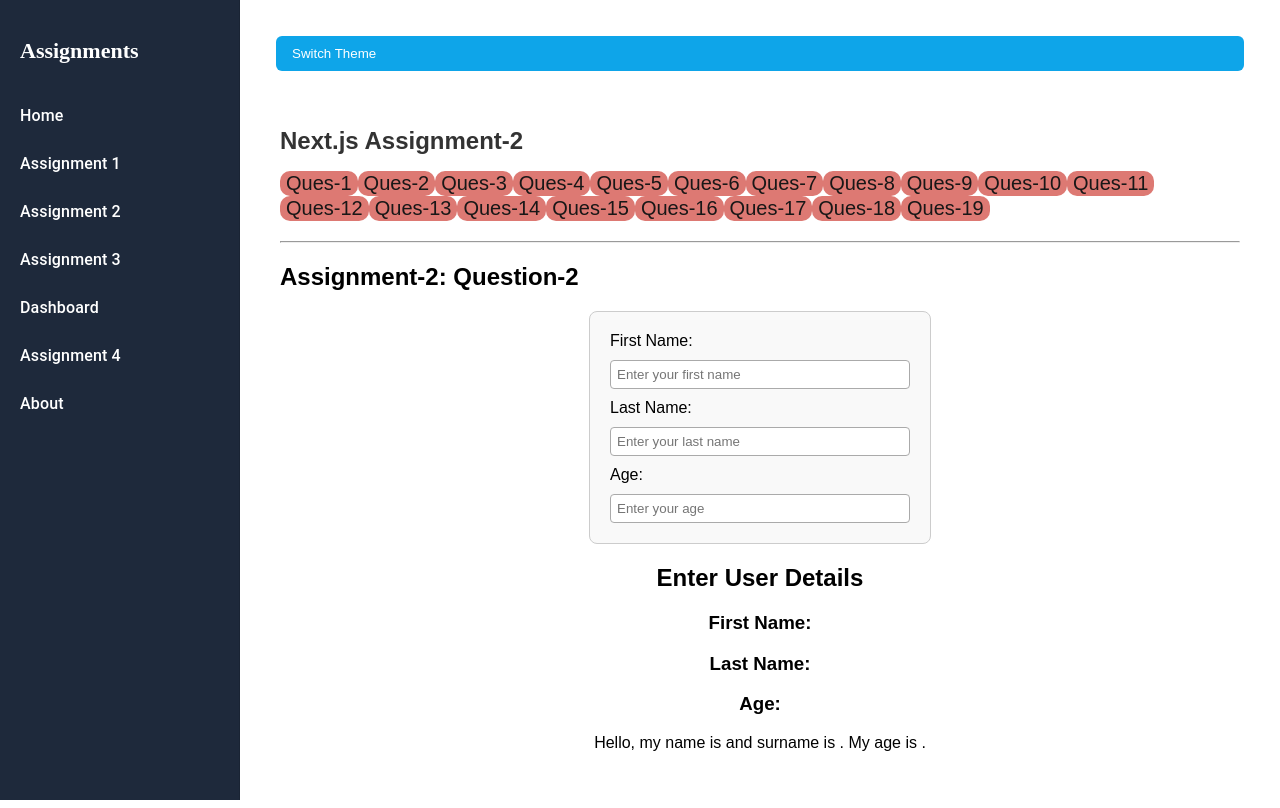
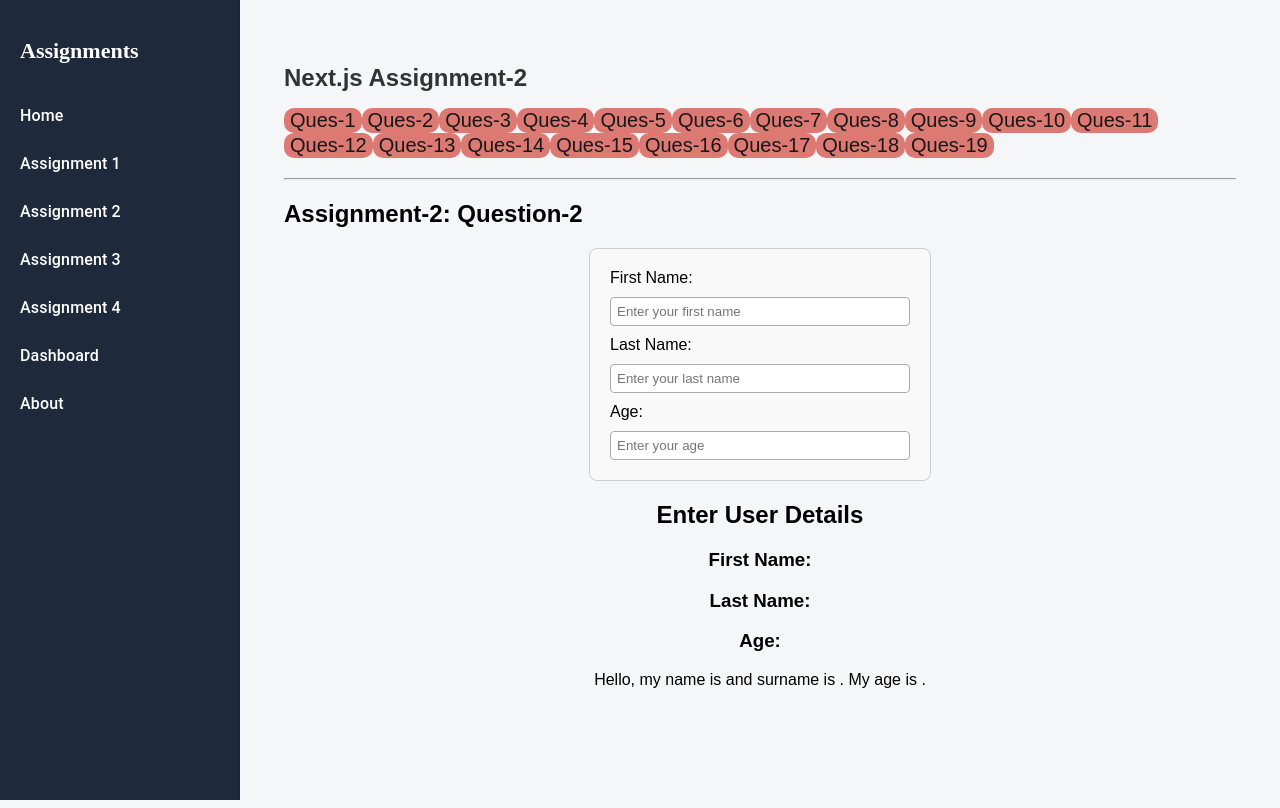
Before and after one commit to vaishnavi-successiveTech/React-Training, a Next.js app: page /Assignment-2/question-2 in a window 1280 px wide. Built offline with nearby package versions, Linux system fonts and the light colour scheme.

Commit message:
resolve conflic

```diff
--- a/src/app/Assignment-1/layout.js
+++ b/src/app/Assignment-1/layout.js
@@ -16,6 +16,7 @@
 };
 const RootLayout = ({ children }) =>{
   return (
+
       <div>
         <h2>Next.js Assignment-1</h2>
         <div className="parent-button">
@@ -38,6 +39,7 @@
           <button>Question-6</button>
         </Link>{"  "}
        </div>
+
         {children}
         </div>
   );
--- a/src/app/Assignment-3/page.jsx
+++ b/src/app/Assignment-3/page.jsx
@@ -2,8 +2,10 @@
  const HomePage=()=> {
   return (
     <div>
-      <h2>Welcome to Next.js Assignments-3</h2>
-      <p>Click on any assignment above to get started!</p>
+
+      <h2>Welcome to Next.js Assignments</h2>
+      <p>CClick On Assignments</p>
+
     </div>
   );
 }
--- a/src/app/layout.js
+++ /dev/null
@@ -1,33 +0,0 @@
-import "./globals.css";
-import dynamic from "next/dynamic";
-
-// Dynamically import client components
-//const Sidebar = dynamic(() => import("@/components/Sidebar"), { ssr: false });
-// const ThemeSwitcher = dynamic(() => import("@/components/ThemeSwitcher"), { ssr: false });
-import { Sidebar, ThemeSwitcher } from "@/components";
-
-import ThemeProvider from "@/context/ThemeContext";
-import { AuthContextProvider } from "@/context/AuthContext";
-
-// export const metadata = {
-//   title: "Next.js Assignments",
-//   description: "Multiple assignments using Next.js",
-// };
-
-export default function RootLayout({ children }) {
-  return (
-    <html lang="en">
-      <body style={{ margin: 0 }}>
-        <div style={{ display: "flex", minHeight: "100vh" }}>
-          <Sidebar />
-          <div style={{ flex: 1, padding: "20px" }}>
-            <ThemeProvider>
-              <ThemeSwitcher />
-              <AuthContextProvider>{children}</AuthContextProvider>
-            </ThemeProvider>
-          </div>
-        </div>
-      </body>
-    </html>
-  );
-}
--- /dev/null
+++ b/src/app/layout.jsx
@@ -0,0 +1,57 @@
+// app/layout.js
+import "./globals.css";
+import { Geist, Geist_Mono } from "next/font/google";
+import Sidebar from "@/components/Sidebar";
+import ThemeProvider from "@/context/ThemeContext";
+import { AuthContextProvider } from "@/context/AuthContext";
+
+// If you use any context, import it:
+// import ThemeProvider from "@/context/ThemeContext";
+// import { AuthContextProvider } from "@/context/AuthContext";
+
+const geistSans = Geist({
+  subsets: ["latin"],
+  variable: "--font-geist-sans",
+});
+
+const geistMono = Geist_Mono({
+  subsets: ["latin"],
+  variable: "--font-geist-mono",
+});
+
+// export const metadata = {
+//   title: "Next.js Assignments",
+//   description: "Multiple assignments using Next.js",
+// };
+
+export default function RootLayout({ children }) {
+  return (
+    <html lang="en">
+      <body
+        style={{
+          margin: 0,
+          fontFamily: "var(--font-geist-sans)",
+          backgroundColor: "#f4f6f8",
+        }}
+      >
+        {/* If you want to wrap with providers, uncomment these lines: */}
+        <ThemeProvider>
+        <AuthContextProvider>
+        <div style={{ display: "flex", minHeight: "100vh" }}>
+          <Sidebar />
+          <main
+            style={{
+              flex: 1,
+              padding: "24px",
+              overflow: "auto",
+            }}
+          >
+            {children}
+          </main>
+        </div>
+        </AuthContextProvider>
+        </ThemeProvider>
+      </body>
+    </html>
+  );
+}
--- a/src/components/Sidebar.jsx
+++ b/src/components/Sidebar.jsx
@@ -9,8 +9,8 @@
   { text: "Assignment 1", href: "/Assignment-1" },
   { text: "Assignment 2", href: "/Assignment-2" },
   { text: "Assignment 3", href: "/Assignment-3" },
+   { text: "Assignment 4", href: "/Assignment-4" },
   { text: "Dashboard", href: "/Assignment-3/dashboard" },
-  { text: "Assignment 4", href: "/Assignment-4" },
   { text: "About", href: "/about" },
 ];
 
```
